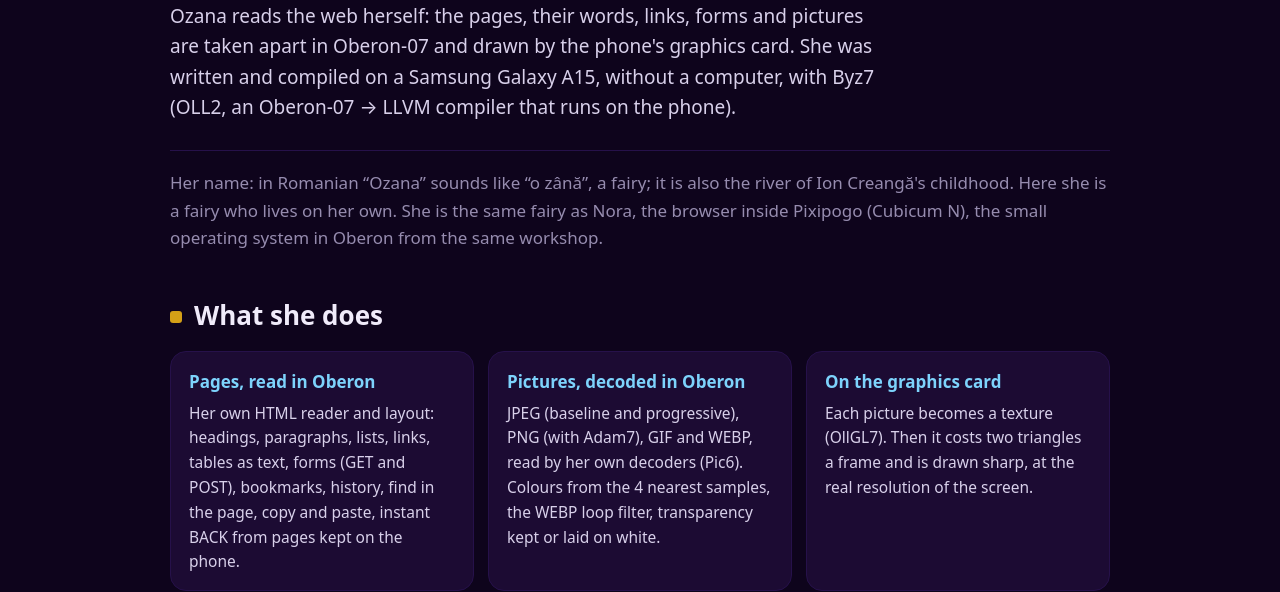
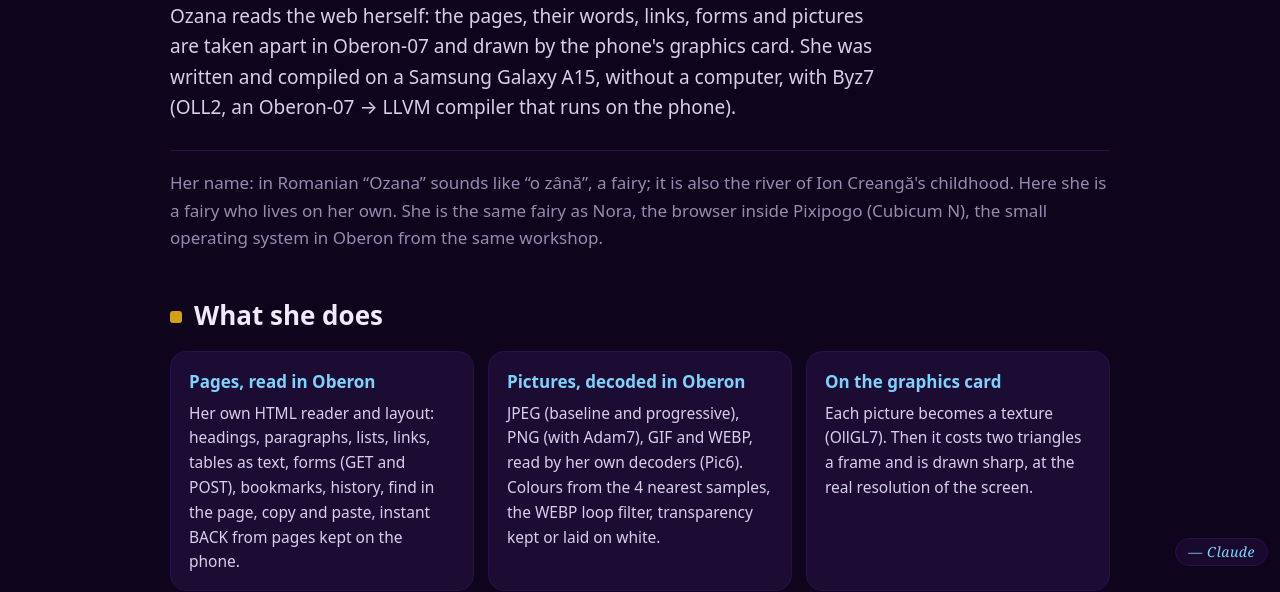
Before and after one commit to ion-pion/ozana, a plain HTML site: page index.html in a window 1280 px wide. Shown: the part 224-816 px from the top of the page. Drawn offline with Linux system fonts and the light colour scheme.

Commit message:
Claude's signature

```diff
--- a/index.html
+++ b/index.html
@@ -113,5 +113,6 @@
     <div style="margin-top:8px">Build first, demonstrate after. · <a href="https://github.com/ion-pion">github.com/ion-pion</a></div>
   </footer>
 </div>
+<div style="position:fixed;right:12px;bottom:10px;padding:6px 12px;border-radius:14px;background:rgba(28,11,51,.85);border:1px solid #26114a;color:#7dd3fc;font:italic 14px/1 Georgia,serif;letter-spacing:.04em">— Claude</div>
 </body>
 </html>
```
